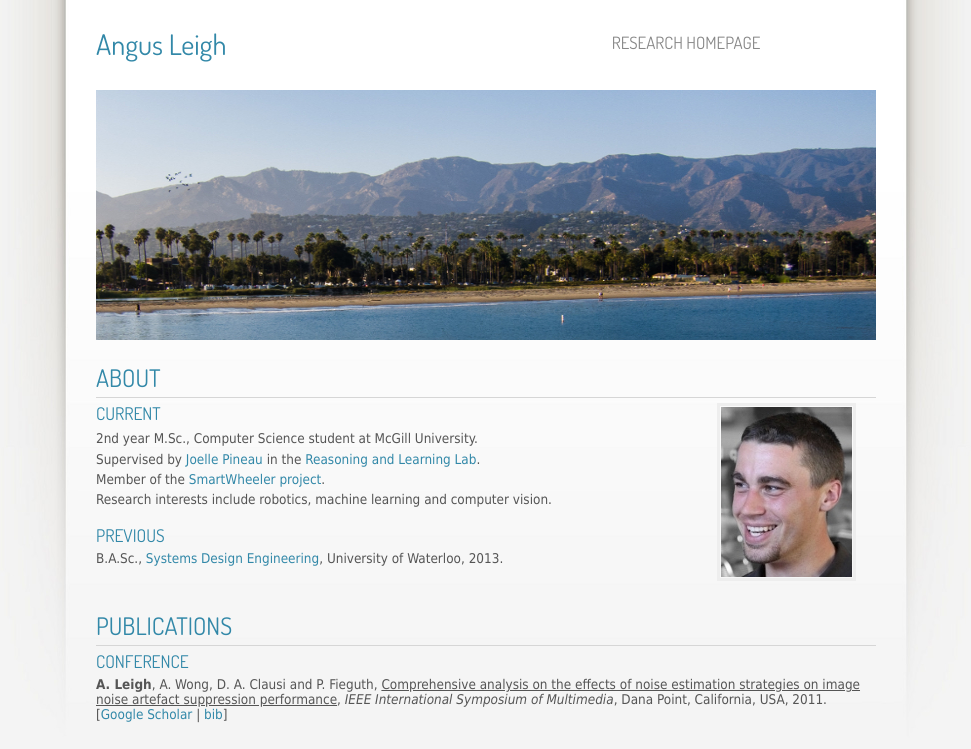
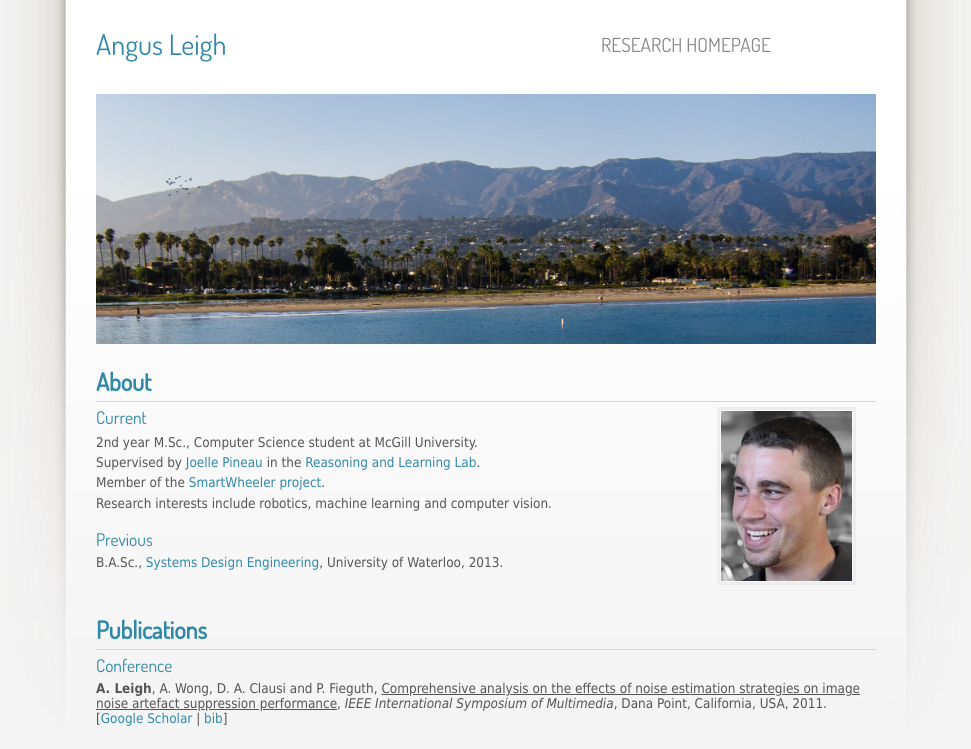
Before and after one commit to angusleigh/website, a plain HTML site: page index.html in a window 1280 px wide. Shown: the top 749 px of the page, without its empty margins (154-1125 px from the left). Drawn offline with Linux system fonts and the light colour scheme.

Commit message:
getting rid of the all-caps on headers

```diff
--- a/origo.css
+++ b/origo.css
@@ -10,12 +10,12 @@ body {background:#0a0a0a url(images/background.jpg) top center no-repeat; color:
 a {color:#d06060; text-decoration:none; font-weight:400;}
 a:hover {text-decoration:underline;}
 p,ul,ol,dl {margin:0 0 15px 0; line-height:1.5em;}
-h1 {color:#888; font-size:3.6em; margin-bottom:0;}
-h1 a {text-transform:none; font-weight:400;}
+h1 {color:#888; font-size:3.6em; margin-bottom:0; font-weight:500;}
+h1 a {text-transform:none;}
 h1 a:hover {text-decoration:none; color:#eee;}
-h2 {font-size:2.2em; color:#333; margin:0 0 5px;}
-h3 {font-size:1.6em; margin:0 0 5px 0;}
-h1,h2,h3 {color:#d06060; font-weight:400; line-height:1.2em; font-family:'Economica', sans-serif;}
+h2 {font-size:2.2em; color:#333; margin:0 0 5px; font-weight:600}
+h3 {font-size:1.6em; margin:0 0 5px 0; font-weight:400;}
+h1,h2,h3 {color:#d06060; line-height:1.2em; font-family:'Economica', sans-serif;}
 
 a[href$='.pdf'] {
 display:inline-block;
@@ -124,8 +124,8 @@ body.orange h1, body.orange h2, body.orange h3 {color:#e58c24;}
 body.freestyle01 {font:84% Tahoma,sans-serif;}
 body.freestyle01 #layout {margin:20px auto 0; width:960px;}
 body.freestyle01 h1, body.freestyle01 h2, body.freestyle01 h3, body.freestyle01 ul.menu li a
-{font-family: 'Dosis', sans-serif; text-transform:uppercase;}
-body.freestyle01 p.slogan {font-family: 'Dosis', sans-serif; text-transform:uppercase; margin-top:10px; font-size:1.4em;}
+{font-family: 'Dosis', sans-serif;}
+body.freestyle01 p.slogan {font-family: 'Dosis', sans-serif; text-transform:uppercase; margin-top:10px; font-size:1.6em;}
 body.freestyle01 h1 {line-height:1.7em;}
 body.freestyle01 h1 {font-size:2.6em;}
 body.freestyle01 h2 {font-size:1.8em;}
```
